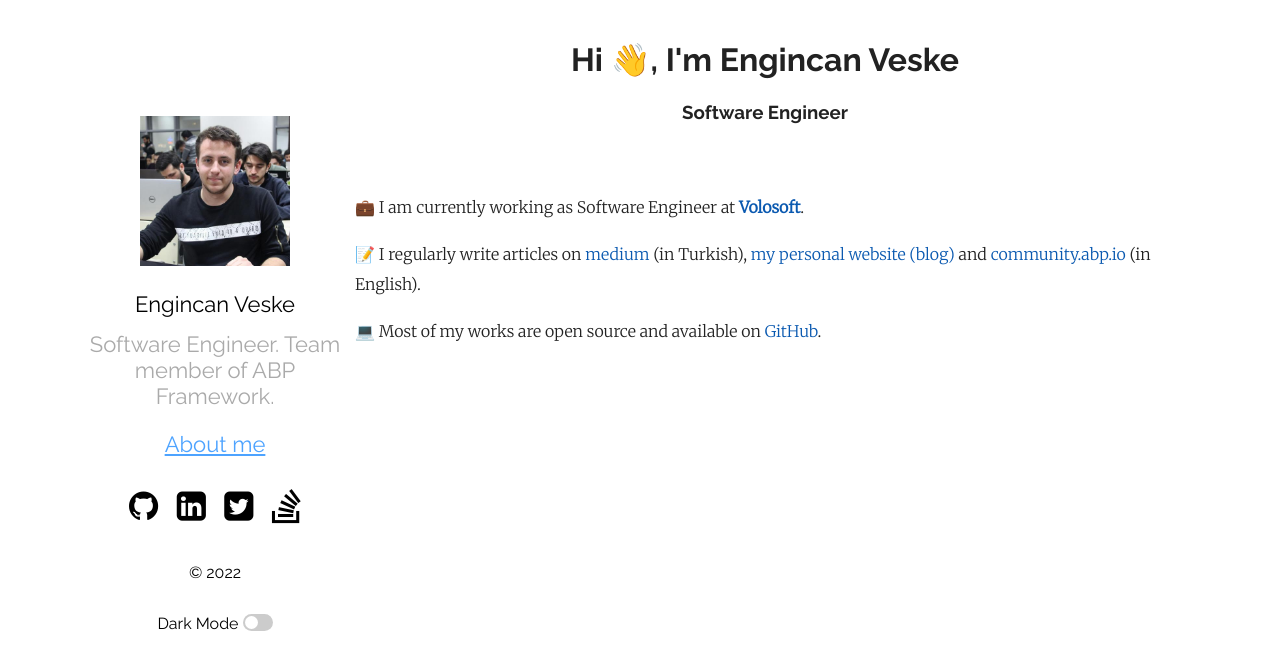
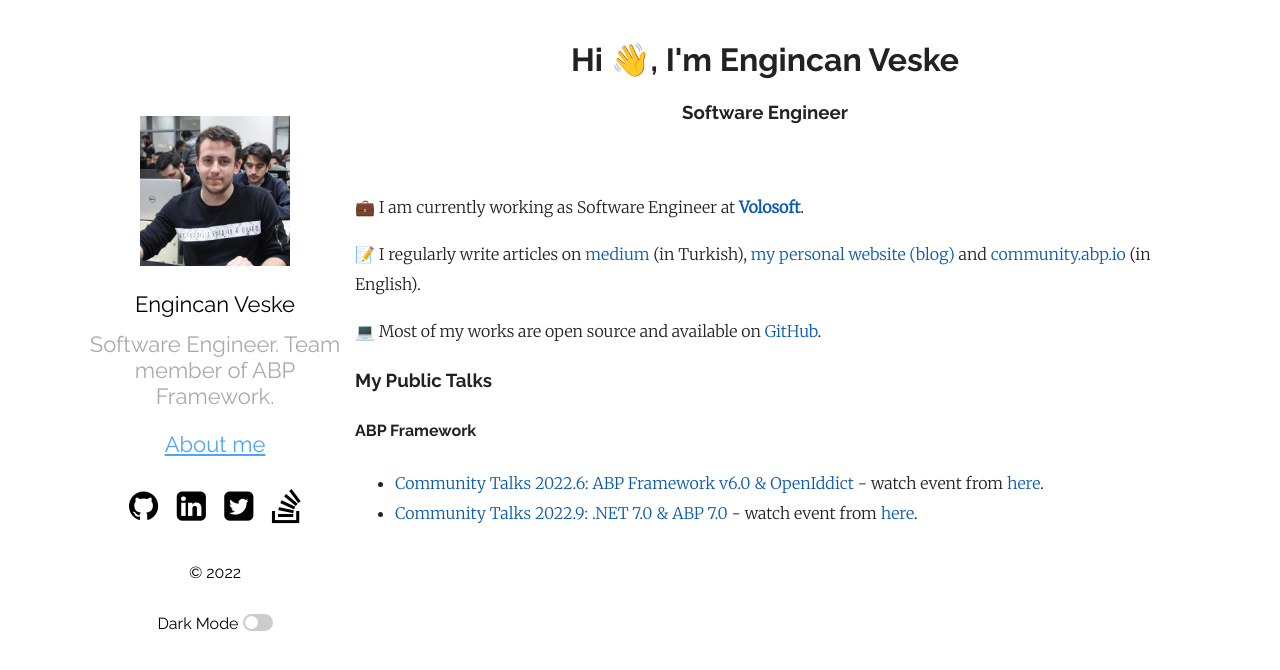
Before and after one commit to EngincanV/EngincanV.github.io, a Jekyll site: the page built from about.md, in a window 1280 px wide. Shown: the top 670 px of the page. Built offline with Jekyll 4.4.1, drawn with Linux system fonts in a browser that asks for light colours; our own code applies the rules of GitHub Pages for plain Markdown files.

Commit message:
Update about.md

```diff
--- a/about.md
+++ b/about.md
@@ -7,3 +7,10 @@
 📝 I regularly write articles on [medium](https://medium.com/@enginveske) (in Turkish), [my personal website (blog)](https://engincanv.github.io/) and [community.abp.io](https://community.abp.io/members/EngincanV) (in English).
 
 💻 Most of my works are open source and available on [GitHub](https://github.com/EngincanV).
+
+### My Public Talks
+
+#### ABP Framework
+
+* [Community Talks 2022.6: ABP Framework v6.0 & OpenIddict](ABP/Community-Talks-2022.6) - watch event from [here](https://www.youtube.com/watch?v=th3IugJGQDA).
+* [Community Talks 2022.9: .NET 7.0 & ABP 7.0](ABP/Community-Talks-2022.9) - watch event from [here](https://www.youtube.com/watch?v=ElhFMhLNyqY).
```
